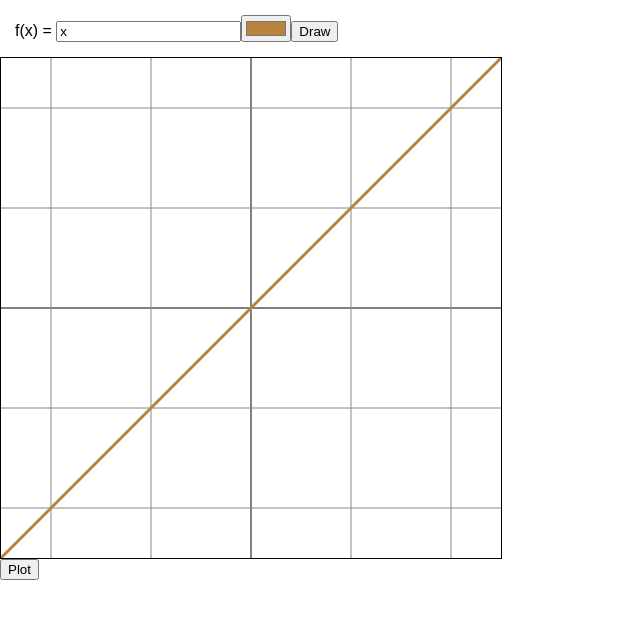
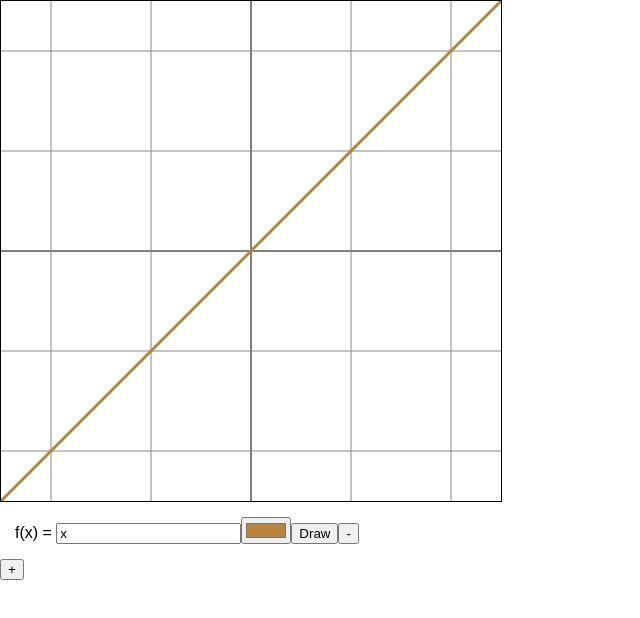
Before and after one commit to LiquidLemon/plotter, a React (Create React App) app: page / in a window 1280 px wide. Shown: the top 618 px of the page, without its empty margins (0-640 px from the left). Built offline with nearby package versions, Linux system fonts and the light colour scheme.

Commit message:
Add support for multiple series

```diff
--- a/src/App.js
+++ b/src/App.js
@@ -1,5 +1,4 @@
 import React, { Component } from 'react';
-import Expression from './Expression';
 import Plot from './Plot'
 import SeriesInput from './SeriesInput';
 import './App.css';
@@ -8,44 +7,44 @@ class App extends Component {
   constructor(props) {
     super(props);
     this.state = {
-      fun: (x) => x,
-      input: "x",
-      series: []
+      series: [{exp: "x", key: 0}]
     };
-
-    this.plot = this.plot.bind(this);
-    this.handleChange = this.handleChange.bind(this);
+    this.seriesKey = 0;
   }
 
   render() {
+    const inputs = this.state.series.map((s, i) => {
+      return <SeriesInput exp={s.exp} color={s.color} key={s.color} i={i}
+        onSubmit={this.updateSeries}
+        onRemove={this.removeSeries} />
+    });
+
     return (
       <div>
-        <SeriesInput onSubmit={this.handleSeriesSubmit} />
         <Plot resolution={5} width={500} height={500} lineWidth={3} series={this.state.series} />
-        <button onClick={this.plot}>Plot</button>
+        {inputs}
+        <button onClick={this.addSeries}>+</button>
       </div>
     );
   }
 
-  handleSeriesSubmit = series => {
-    this.setState({series: [series]});
+  updateSeries = s => {
+    const series = this.state.series.slice();
+    series[s.i] = s;
+    this.setState({series});
   };
 
-  componentDidMount() {
-    this.plot();
+  removeSeries = key => {
+    let series = this.state.series.slice();
+    series = series.filter((_, i) => i !== key);
+    this.setState({series});
   }
 
-  handleChange(event) {
-    this.setState({input: event.target.value});
-  }
-
-  plot() {
-    this.state.series.forEach(s => {})
-    const ex = new Expression(this.state.input);
-    const fun = x => ex.eval({x});
-    this.setState({fun});
-  }
+  addSeries = () => {
+    const series = this.state.series.slice();
+    series.push({exp: "x", key: ++this.seriesKey});
+    this.setState({series});
+  };
 }
 
-
 export default App;
--- a/src/SeriesInput.js
+++ b/src/SeriesInput.js
@@ -9,9 +9,8 @@ class SeriesInput extends Component {
     super(props);
     this.state = {
       exp: props.exp || "x",
-      color: randomColor()
+      color: props.color || randomColor()
     };
-    console.log(this.state.color);
   }
 
   render() {
@@ -19,10 +18,12 @@ class SeriesInput extends Component {
       <form onSubmit={this.handleSubmit}>
       <label>
       f(x) =&nbsp;
-      <input type="text" name="exp" value={this.state.exp} onChange={this.handleChange} />
+      <input type="text" name="exp" value={this.state.exp}
+        onChange={this.handleChange} onBlur={this.handleSubmit} />
       </label>
       <input type="color" name="color" value={this.state.color} onChange={this.handleChange} />
       <input type="submit" value="Draw" />
+      <button onClick={() => this.props.onRemove(this.props.i)}>-</button>
       </form>
     );
   }
@@ -36,7 +37,8 @@ class SeriesInput extends Component {
   sendMessage() {
     this.props.onSubmit({
       exp: this.state.exp,
-      color: this.state.color
+      color: this.state.color,
+      i: this.props.i
     });
   }
 
```
